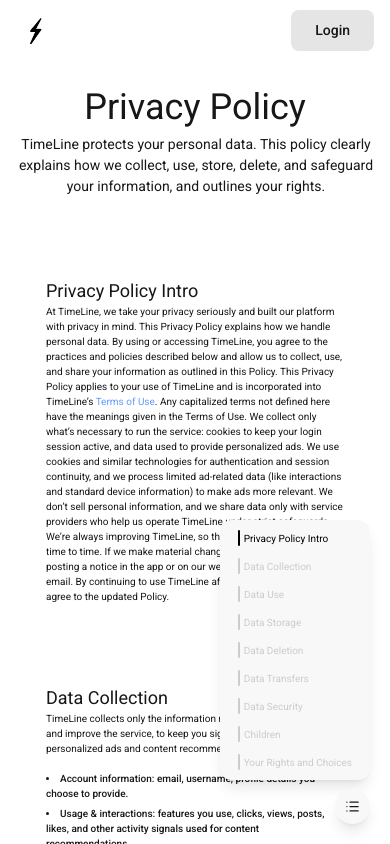
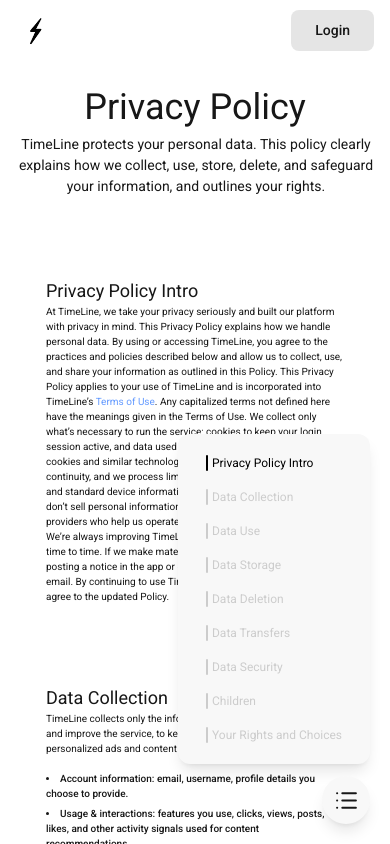
Before and after one commit to seungwonHong/TimeLine, a Next.js app: page /privacy in a window 390 px wide. Both pictures are taken after a click on the element 352 px from the left and 806 px from the top of the page. Shown: the top 844 px of the page. Built offline with nearby package versions, Linux system fonts and the light colour scheme.

Commit message:
fix: 호버 버튼 사이즈 수정

```diff
--- a/next.config.ts
+++ b/next.config.ts
@@ -1,6 +1,7 @@
 import type { NextConfig } from "next";
 
 const nextConfig: NextConfig = {
+  outputFileTracingRoot: "/Users/hongseungwon/vscode/React/timeline",
   eslint: {
     ignoreDuringBuilds: true,
   },
--- a/src/app/privacy/page.tsx
+++ b/src/app/privacy/page.tsx
@@ -1018,7 +1018,7 @@
                 stiffness: 300,
                 damping: 25,
               }}
-              className="bg-[var(--privacy-policy-hover-background)] shadow-lg p-[1rem] rounded-[1.2rem] z-50 fixed bottom-[6.4rem] right-[2rem] backdrop-blur-sm"
+              className="bg-[var(--privacy-policy-hover-background)] shadow-lg p-[2rem] rounded-[1.2rem] z-50 fixed bottom-[8rem] right-[2rem] backdrop-blur-sm"
             >
               <Navigation
                 navigationText={[
@@ -1035,7 +1035,7 @@
                 onItemClick={handleNavClick}
                 clicked={clicked}
                 setIsClicked={setIsClicked}
-                className="md:hidden block"
+                className="md:hidden block w-full"
                 onClose={() => setIsOpened(false)}
               />
             </motion.div>
@@ -1044,10 +1044,10 @@
 
         {/* 모바일 용 버튼(사이드 네비게이션바 열기) */}
         <div
-          className="md:hidden block fixed bottom-[2rem] right-[2rem] z-50 rounded-full bg-[var(--privacy-policy-hover-background)] shadow-lg p-[1rem] cursor-pointer"
+          className="md:hidden block fixed bottom-[2rem] right-[2rem] z-50 rounded-full bg-[var(--privacy-policy-hover-background)] shadow-lg p-[1rem] cursor-pointer w-[4.8rem] h-[4.8rem] items-center justify-center flex"
           onClick={() => setIsOpened(!isOpened)}
         >
-          <List className="w-6 h-6" />
+          <List className="w-10 h-10" />
         </div>
       </div>
 
--- a/src/features/landing/components/Navigation.tsx
+++ b/src/features/landing/components/Navigation.tsx
@@ -19,7 +19,7 @@
   onClose,
 }: Props) => {
   return (
-    <div className={`sticky 2xl:top-[12rem] lg:top-[10rem] top-[8rem] flex flex-col 2xl:px-[2.4rem] lg:px-[1.6rem] px-[0.8rem] 2xl:gap-[2rem] lg:gap-[1.6rem] gap-[1.2rem] 2xl:ml-[10rem] lg:ml-[6rem] md:ml-[4rem] ${className}`}>
+    <div className={`sticky 2xl:top-[12rem] lg:top-[10rem] top-[8rem] flex flex-col 2xl:px-[2.4rem] lg:px-[1.6rem] px-[0.8rem] 2xl:gap-[2rem] lg:gap-[1.6rem] md:gap-[1.4rem] gap-[1.6rem] 2xl:ml-[10rem] lg:ml-[6rem] md:ml-[4rem] ${className}`}>
       {navigationText.map((text, index) => (
         <div
           key={index}
@@ -41,7 +41,7 @@
                 : "group-hover:bg-[var(--privacy-policy-navigation-text-hover)]"
             } transition-all duration-300 ease-in-out`}
           ></div>
-          <span className="lg:text-[1.6rem] md:text-[1.4rem] text-[1rem] font-normal">
+          <span className="lg:text-[1.6rem] md:text-[1.4rem] text-[1.2rem] font-normal">
             {text}
           </span>
         </div>
```
